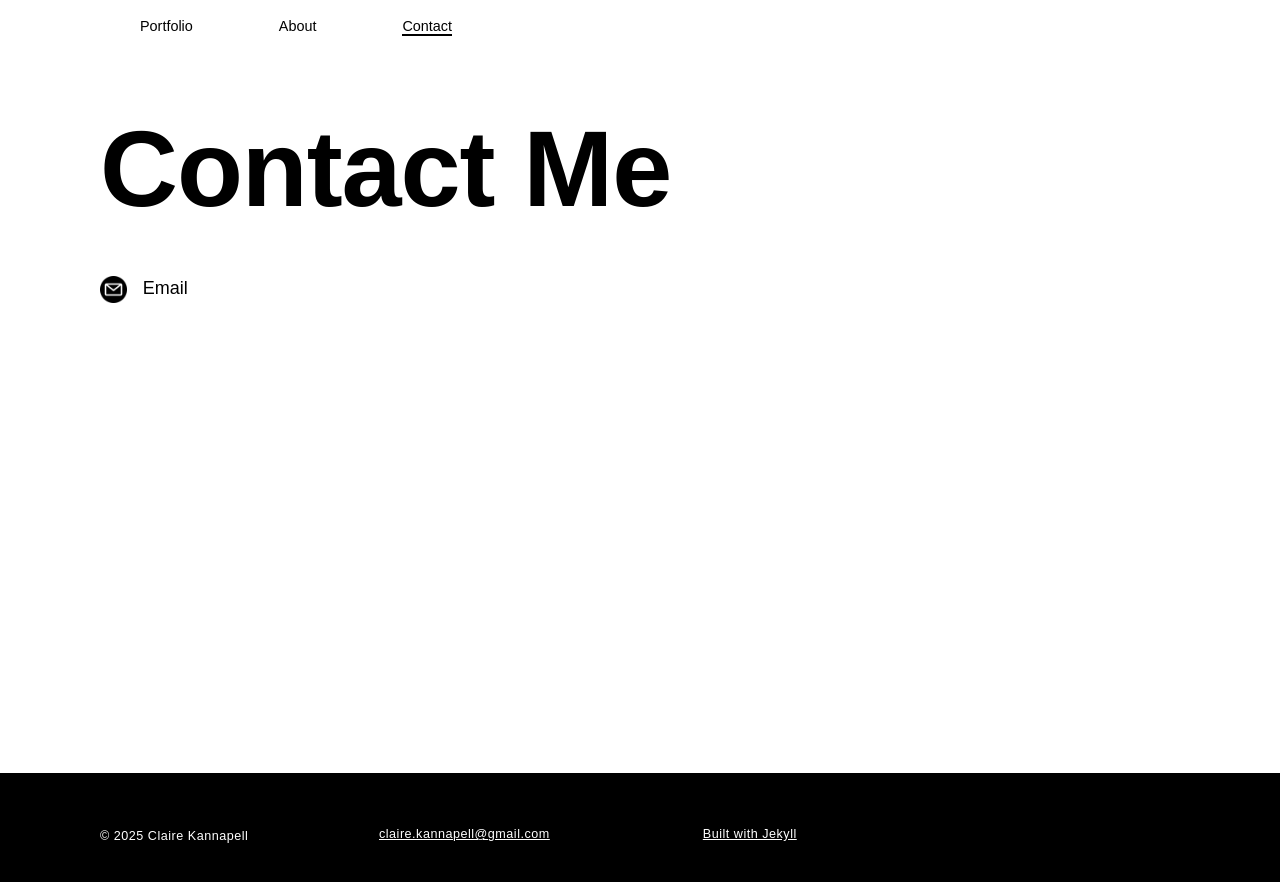
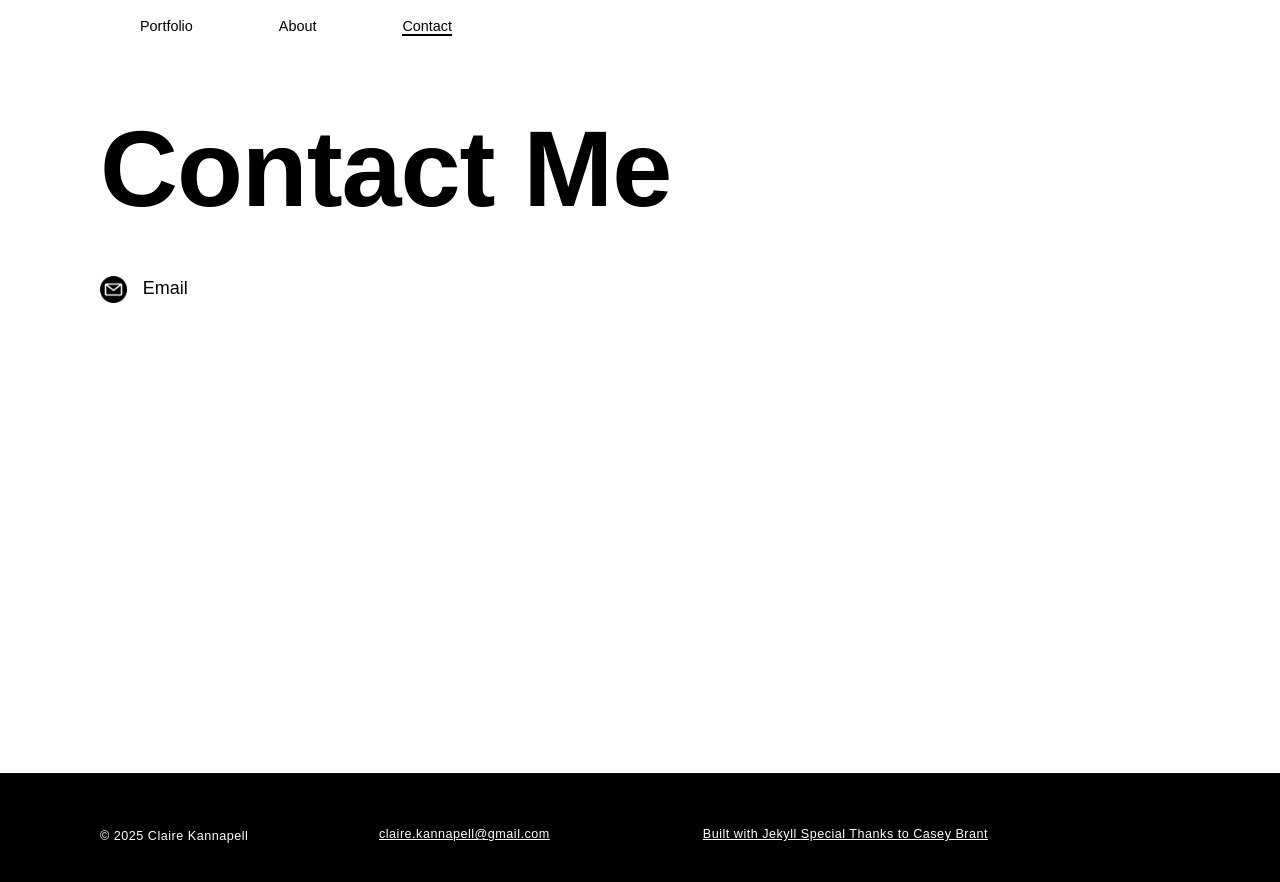
Before and after one commit to kannapples/kannapples.github.io, a Jekyll site: the page built from contact.html, in a window 1280 px wide. Shown: the top 882 px of the page. Built offline with Jekyll 4.4.1, drawn with Linux system fonts in a browser that asks for light colours; some web fonts are replaced.

Commit message:
Add special thanks

```diff
--- a/_includes/footer.html
+++ b/_includes/footer.html
@@ -23,6 +23,11 @@
                target="_blank">
               Built with Jekyll
             </a>
+            <a href="https://github.com/BaseCase"
+               title="Special Thanks"
+               target="_blank">
+              Special Thanks to Casey Brant
+            </a>
           </li>
         </ul>
       </div>
--- a/_scss/_page_about.scss
+++ b/_scss/_page_about.scss
@@ -4,9 +4,4 @@
     top: -69px;
     clip-path: circle(40%);
   }
-
-  .photo-caption {
-    position: relative;
-    top: -135px;
-  }
 }
```
Also changed, not shown: README.md.
